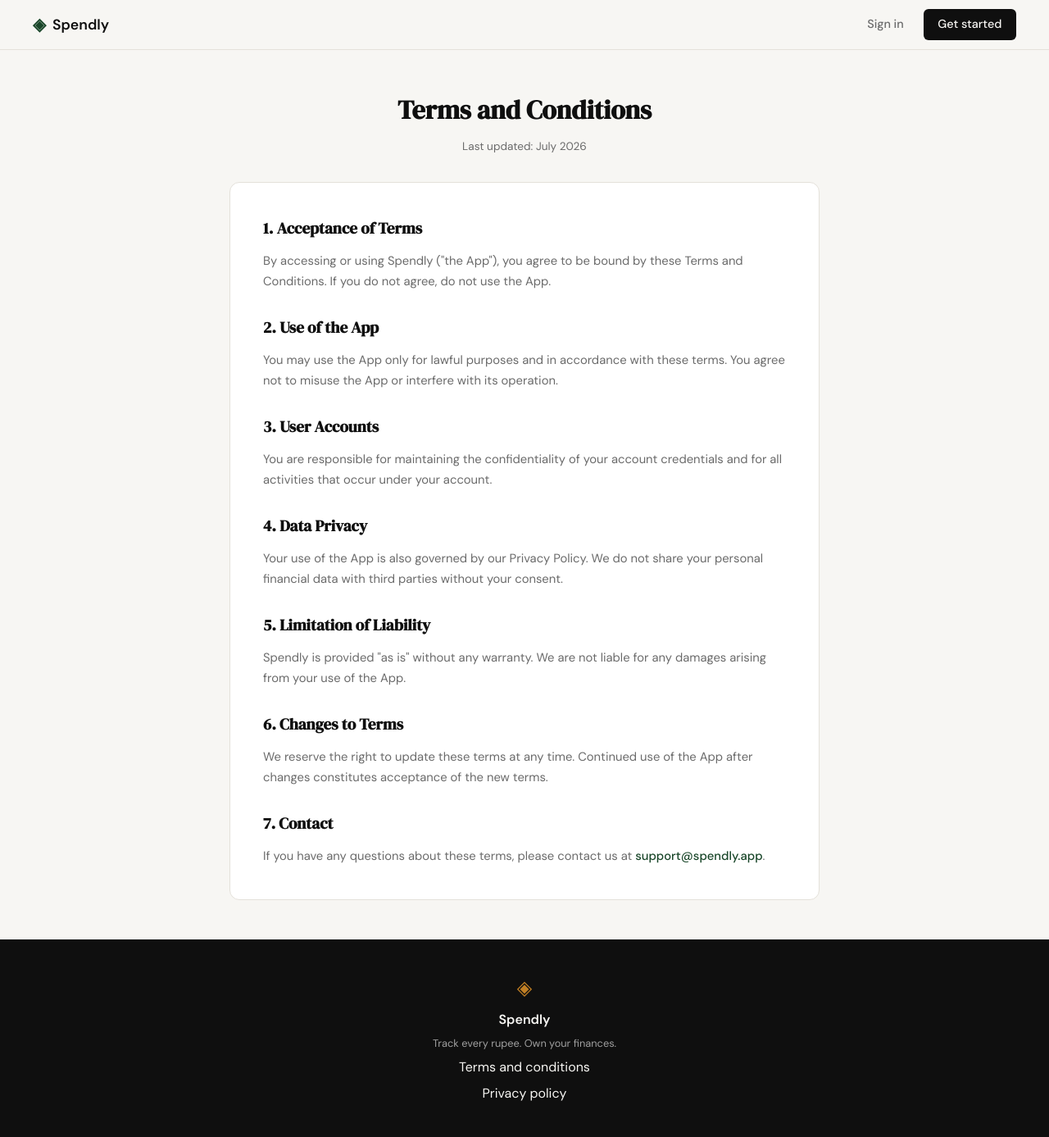
After one commit to harshitjadiya24/Spendly, a Flask app: page /terms in a window 1280 px wide. The commit adds this page. Shown: the whole page at 82% size. Run offline with Flask 3, Linux system fonts and the light colour scheme.

Commit message:
new page

```diff
--- a/app.py
+++ b/app.py
@@ -26,6 +26,11 @@ def login():
 # Placeholder routes — students will implement these                  #
 # ------------------------------------------------------------------ #
 
+@app.route("/terms")
+def terms():
+    return render_template("terms.html")
+
+
 @app.route("/logout")
 def logout():
     return "Logout — coming in Step 3"
--- a/static/css/style.css
+++ b/static/css/style.css
@@ -478,6 +478,82 @@ a { color: inherit; text-decoration: none; }
 .auth-switch a:hover { text-decoration: underline; }
 
 /* ------------------------------------------------------------------ */
+/* Terms page                                                          */
+/* ------------------------------------------------------------------ */
+
+.terms-section {
+  min-height: calc(100vh - 60px - 100px);
+  display: flex;
+  justify-content: center;
+  padding: 3rem 2rem;
+}
+
+.terms-container {
+  width: 100%;
+  max-width: 720px;
+}
+
+.terms-header {
+  text-align: center;
+  margin-bottom: 2rem;
+}
+
+.terms-title {
+  font-family: var(--font-display);
+  font-size: 2rem;
+  color: var(--ink);
+  margin-bottom: 0.5rem;
+}
+
+.terms-date {
+  font-size: 0.85rem;
+  color: var(--ink-muted);
+}
+
+.terms-card {
+  background: var(--paper-card);
+  border: 1px solid var(--border);
+  border-radius: var(--radius-md);
+  padding: 2.5rem;
+}
+
+.terms-card h2 {
+  font-family: var(--font-display);
+  font-size: 1.2rem;
+  color: var(--ink);
+  margin: 1.75rem 0 0.75rem;
+}
+
+.terms-card h2:first-child {
+  margin-top: 0;
+}
+
+.terms-card p {
+  font-size: 0.925rem;
+  color: var(--ink-muted);
+  line-height: 1.7;
+}
+
+.terms-card a {
+  color: var(--accent);
+  font-weight: 500;
+}
+
+.terms-card a:hover {
+  text-decoration: underline;
+}
+
+@media (max-width: 600px) {
+  .terms-section {
+    padding: 2rem 1rem;
+  }
+
+  .terms-card {
+    padding: 1.5rem;
+  }
+}
+
+/* ------------------------------------------------------------------ */
 /* Footer                                                              */
 /* ------------------------------------------------------------------ */
 
--- a/templates/base.html
+++ b/templates/base.html
@@ -37,7 +37,7 @@
         <span class="brand-icon">◈</span>
         <span class="footer-name">Spendly</span>
         <p class="footer-copy">Track every rupee. Own your finances.</p>
-        <a href="#">Terms and conditions</a>
+        <a href="{{ url_for('terms') }}">Terms and conditions</a>
         <a href="#">Privacy policy</a>
       </div>
     </footer>
--- /dev/null
+++ b/templates/terms.html
@@ -0,0 +1,61 @@
+{% extends "base.html" %}
+
+{% block title %}Spendly — Terms and Conditions{% endblock %}
+
+{% block content %}
+
+<section class="terms-section">
+  <div class="terms-container">
+    <div class="terms-header">
+      <h1 class="terms-title">Terms and Conditions</h1>
+      <p class="terms-date">Last updated: July 2026</p>
+    </div>
+
+    <div class="terms-card">
+      <h2>1. Acceptance of Terms</h2>
+      <p>
+        By accessing or using Spendly ("the App"), you agree to be bound by these
+        Terms and Conditions. If you do not agree, do not use the App.
+      </p>
+
+      <h2>2. Use of the App</h2>
+      <p>
+        You may use the App only for lawful purposes and in accordance with these
+        terms. You agree not to misuse the App or interfere with its operation.
+      </p>
+
+      <h2>3. User Accounts</h2>
+      <p>
+        You are responsible for maintaining the confidentiality of your account
+        credentials and for all activities that occur under your account.
+      </p>
+
+      <h2>4. Data Privacy</h2>
+      <p>
+        Your use of the App is also governed by our Privacy Policy. We do not
+        share your personal financial data with third parties without your
+        consent.
+      </p>
+
+      <h2>5. Limitation of Liability</h2>
+      <p>
+        Spendly is provided "as is" without any warranty. We are not liable for
+        any damages arising from your use of the App.
+      </p>
+
+      <h2>6. Changes to Terms</h2>
+      <p>
+        We reserve the right to update these terms at any time. Continued use of
+        the App after changes constitutes acceptance of the new terms.
+      </p>
+
+      <h2>7. Contact</h2>
+      <p>
+        If you have any questions about these terms, please contact us at
+        <a href="mailto:support@spendly.app">support@spendly.app</a>.
+      </p>
+    </div>
+  </div>
+</section>
+
+{% endblock %}
```
